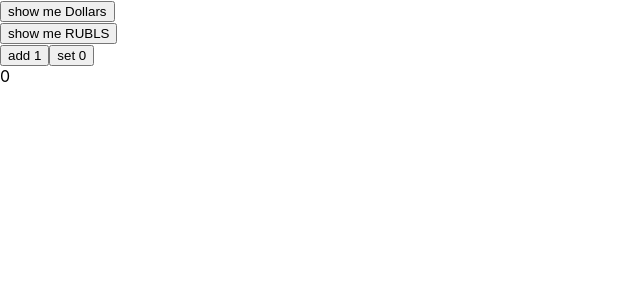
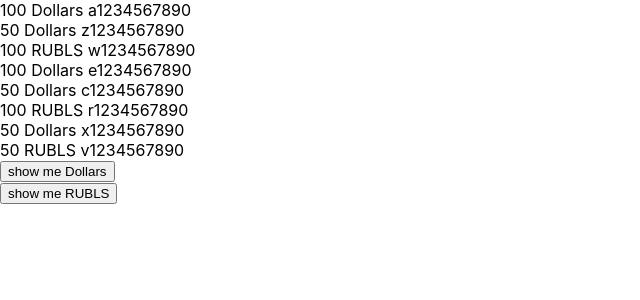
Before and after one commit to Pronat/microtasks, a React (Create React App) app: page / in a window 1280 px wide. Shown: the top 300 px of the page, without its empty margins (0-640 px from the left). Built offline with nearby package versions, Linux system fonts and the light colour scheme.

Commit message:
button-9

```diff
--- a/src/App.tsx
+++ b/src/App.tsx
@@ -22,22 +22,27 @@ function App() {
         }
     }
 
-    let [number, setNumber] = useState(0)
-    const add1Handler = () => {
-        setNumber(++number)
-    }
-    const set0Handler = () => {
-        setNumber(0)
-    }
 
     return (
         <div className={"App"}>
+            <div>
+                {
+                    money.map((el)=> {
+                        return(
+                            <div>
+                                <span>{el.value} </span>
+                                <span>{el.banknots}</span>
+                                <span>{el.number} </span>
+                            </div>
+
+                        )
+                    })
+                }
+            </div>
             <Button title={'Dollars'} callBack={()=>{showMeHandler('Dollars')}}/>
             <Button title={'RUBLS'} callBack={()=>{showMeHandler('RUBLS')}}/>
 
-            <button onClick={add1Handler}>add 1</button>
-            <button onClick={set0Handler}>set 0</button>
-            <div>{number}</div>
+
         </div>
     );
 }
```
